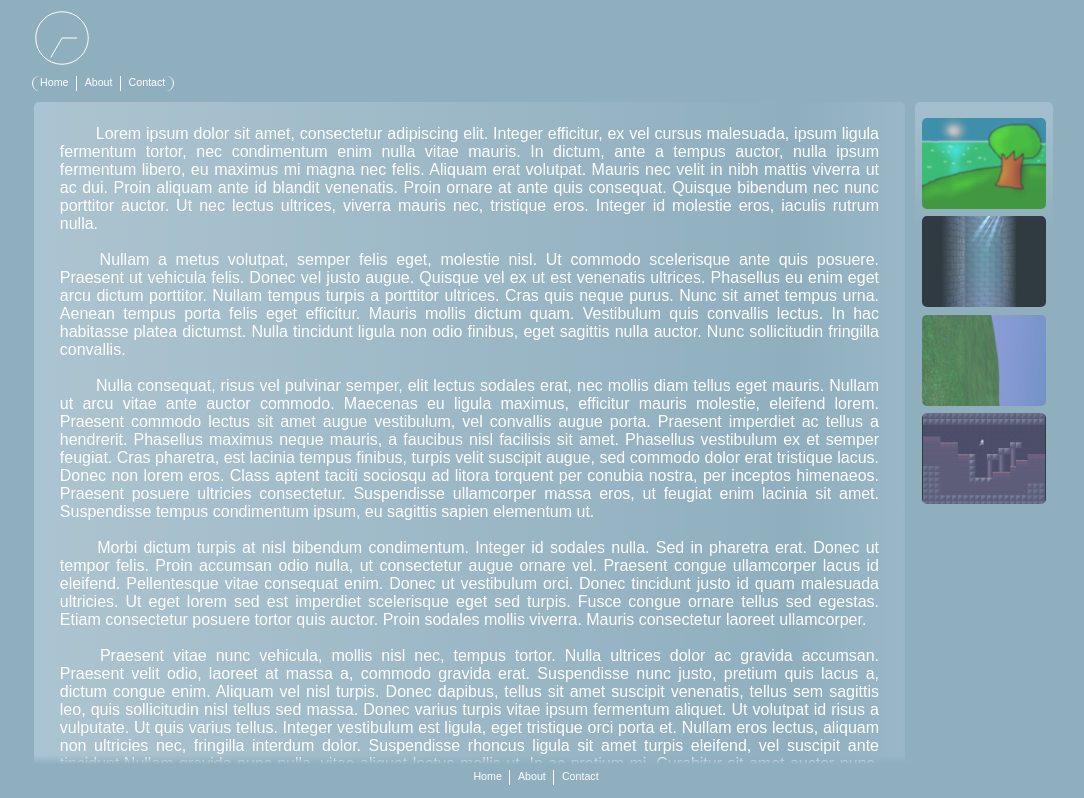
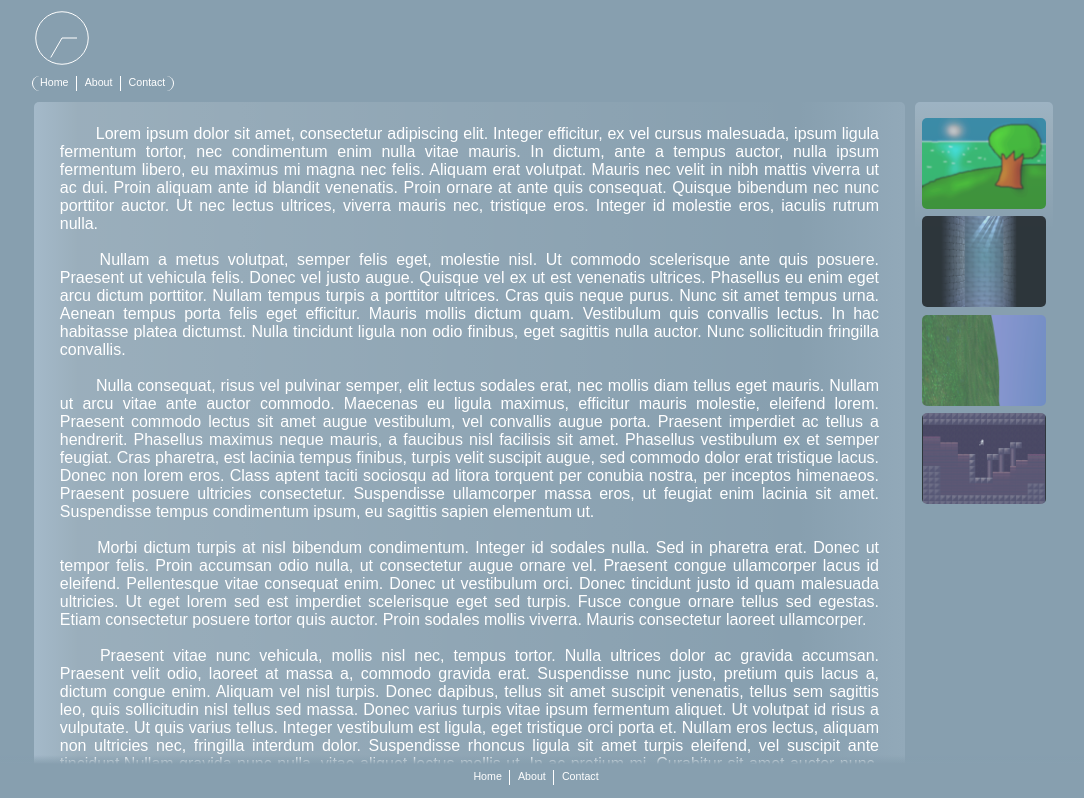
Before and after one commit to awsumpwner27/awsumpwner27.github.io, a plain HTML site: page boredJam/index.html in a window 1280 px wide. Shown: the top 798 px of the page, without its empty margins (104-1188 px from the left). Drawn offline with Linux system fonts and the light colour scheme.

Commit message:
Darkened background, faded gradients on secondary site.

```diff
--- a/boredJam/stylesheet.css
+++ b/boredJam/stylesheet.css
@@ -1,7 +1,7 @@
 body {
 	width: 80%;
 	margin: 2mm calc(10% + 2mm);
-	background-color: #8FAFBF;
+	background-color: #879FAF;
 }
 
 
@@ -103,7 +103,7 @@ body {
 	padding-right: 2.5%;
 	padding-top: 6mm;
 	padding-bottom: 6mm;
-	background: linear-gradient(90deg, rgba(223, 239, 255, 0.33), rgba(255, 255, 255, 0.25) 5%, rgba(255, 255, 255, 0) 87.5%, rgba(223, 239, 255, 0.125) 100%);
+	background: linear-gradient(90deg, rgba(223, 239, 255, 0.33), rgba(255, 255, 255, 0.16) 5%, rgba(255, 255, 255, 0) 87.5%, rgba(223, 239, 255, 0.125) 100%);
 	color: white;
 	font: 12pt "Arial", sans-serif;
 	white-space: pre-wrap;
@@ -123,7 +123,7 @@ body {
 	bottom: 0;
 	text-align: center;
 
-	background: linear-gradient(0deg, rgba(143, 175, 191, 1) 80%, rgba(143, 175, 191, 0));
+	background: linear-gradient(0deg, rgba(135, 159, 175, 1) 80%,rgba(135, 159, 175, 0));
 
 }
 
```
